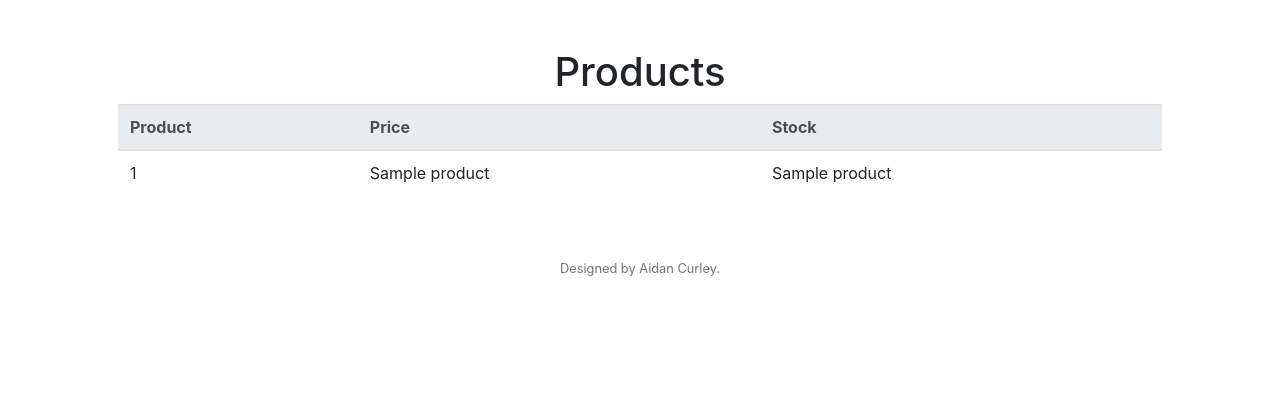
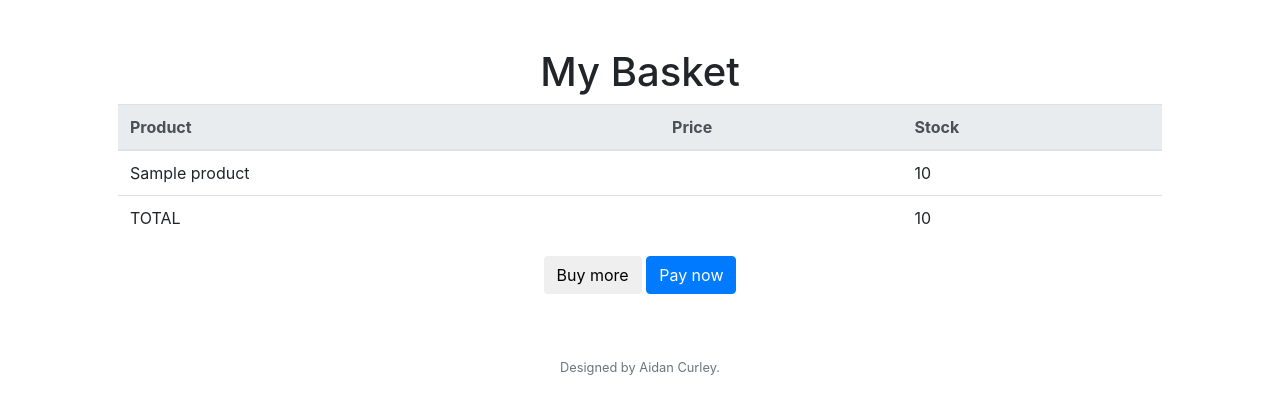
Before and after one commit to AidanCurley/marketplace, a Flask app: template templates/checkout.html in a window 1280 px wide. Shown: the part 76-490 px from the top of the page. Run offline with Flask 2, Linux system fonts and the light colour scheme; the template is opened without the code that fills it: most values are stand-ins (such as "Sample title", 1, 10 or a date in 2020); parts of the project's set-up code (start-up, migrations or seed data) failed here and were passed over; some libraries are stand-ins or nearby versions.

Commit message:
Update checkout.html

```diff
--- a/templates/checkout.html
+++ b/templates/checkout.html
@@ -3,14 +3,14 @@
 
   {% block title %}
     {%  if title %}
-      <title>{{ title }} Page</title>
+      <title>{{ title }}</title>
     {% else %}
       <title>Welcome to the Page</title>
     {%  endif %}
   {% endblock %}
 
   {% block content %}
-    <h1>Products</h1>
+    <h1>My Basket</h1>
       <table class="table">
         <thead class="thead-light">
           <tr>
@@ -22,12 +22,22 @@
         <tbody>
           {% for product in products %}
             <tr>
-              <td>{{product[0]}}</td>
-              <td>{{product[1]}}</td>
-              <td>{{product[2]}}</td>
+              <td>{{product.name}}</td>
+              <td></td>
+              <td>{{product.price}}</td>
             </tr>
           {% endfor %}
+          <tr>
+              <td>TOTAL</td>
+              <td></td>
+              <td>{{ total }}</td>
+          </tr>
         </tbody>
+
       </table>
+      <form method ="post" action="/checkout">
+        <button class="btn" type='submit_btn' name='submit' value='shop'>Buy more</button>
+        <button class="btn btn-primary" type='submit_btn' name='submit' value='pay'>Pay now</button>
+      </form>
   {% endblock %}
 </html>
```
